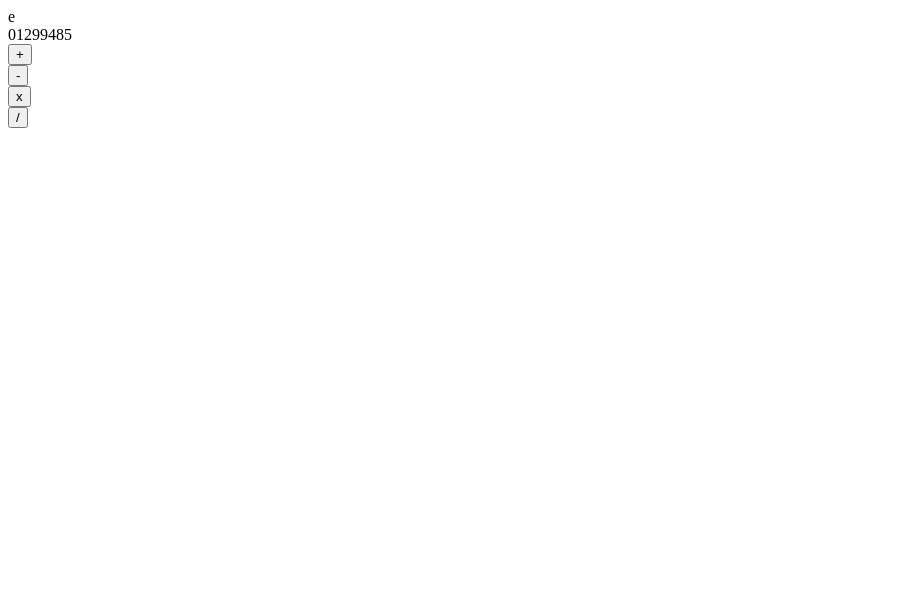
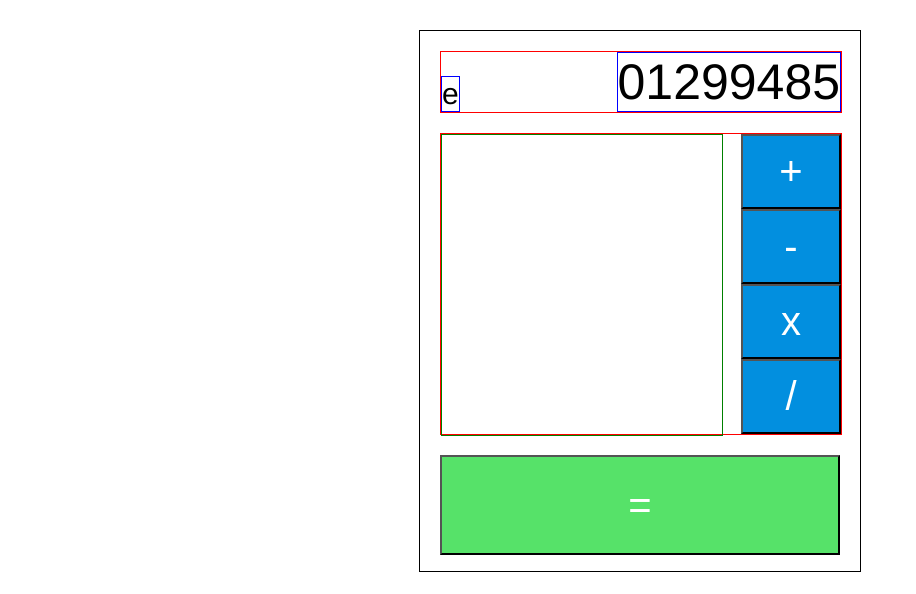
Before and after one commit to tomstrat/Calculator, a plain HTML site: page index.html in a window 1280 px wide. Shown: the whole page, without its empty margins (0-916 px from the left). Drawn offline with Linux system fonts and the light colour scheme.

Commit message:
green equals button

```diff
--- a/index.html
+++ b/index.html
@@ -1,9 +1,11 @@
 <!DOCTYPE html>
 <hmtl>
+
   <head>
     <script src="functions.js"></script>
-        <link rel="stylesheet" type="text/css" src="style.css">
+    <link rel="stylesheet" type="text/css" href="style.css">
   </head>
+
   <body>
     <div id="calcContainer">
       <div id="topBar">
@@ -30,7 +32,7 @@
         </div>
       </div>
       <div id="equals">
-
+        <button>=</button>
       </div>
     </div>
   </body>
--- a/style.css
+++ b/style.css
@@ -37,7 +37,6 @@
   position:relative;
 }
 #equals{
-  border: 1px solid red;
   width: 100%;
   height: 100px;
   margin: 0px auto;
@@ -67,3 +66,10 @@
   color: white;
   font-size: 40px;
 }
+#equals button{
+  width: 100%;
+  height: 100%;
+  background-color:rgb(86, 226, 105);
+  color: white;
+  font-size: 40px;
+}
```
Lines whose indentation alone changed are shown as unchanged.
